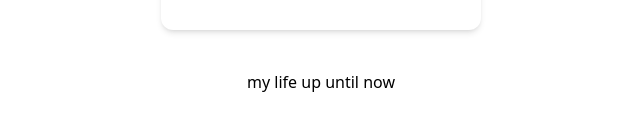
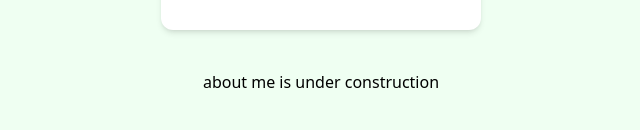
Before and after one commit to hanjing06/hanjing.dev, a Next.js app: page / in a window 1280 px wide. Shown: the part 694-824 px from the top of the page, without its empty margins (319-959 px from the left). Built offline with nearby package versions, Linux system fonts and the light colour scheme.

Commit message:
Background changed

```diff
--- a/app/about/page.tsx
+++ b/app/about/page.tsx
@@ -1,15 +1,15 @@
 "create client";
+import AboutCard from "../components/AboutCard";
 
-const time = [
+const collections = [
 
 {   title: "background",
-    descriptions: [
-        {description: "i did freelance video editing for all of covid"},
-        {description: "i bench 115lbs"}]
+    heading: [
+        {description: "i did freelance video editing for all of covid"}]
 },
 
 {   title: "now",
-    descriptions: [
+    heading: [
         {description:"second year at western"},
         {description:"??"}],
     tags: ["SE2203", "SE2250"]
@@ -21,6 +21,17 @@ const time = [
 
 export default function About(){
     return (
-        <p className = "text-center m-10">my life up until now</p>
+        <section id="about">
+        <p className = "text-center m-10">about me is under construction</p>
+        <div>
+            {collections.map((item, i)=>(
+                <AboutCard
+                key = {i}
+                title = {item.title}
+                heading = {[]}
+                />
+             ))}
+        </div>
+        </section>
     )
 }
--- a/app/layout.tsx
+++ b/app/layout.tsx
@@ -1,8 +1,6 @@
 import type { Metadata } from "next";
 import "./globals.css";
 import NavBar from "./components/navbar";
-import Projects from "./projects/page";
-import About from "./about/page";
 
 
 export const metadata: Metadata = {
@@ -17,13 +15,12 @@ export default function RootLayout({
 }>) {
   return (
     <html lang="en">
-      <body>
-        {/*Theme*/}
-
-        {/*Background*/}
+      <body className="bg-background">
 
         {/*Nav Bar*/}
         <NavBar />
+
+        {/*Main Content*/}
         {children}
       </body>
     </html>
```
